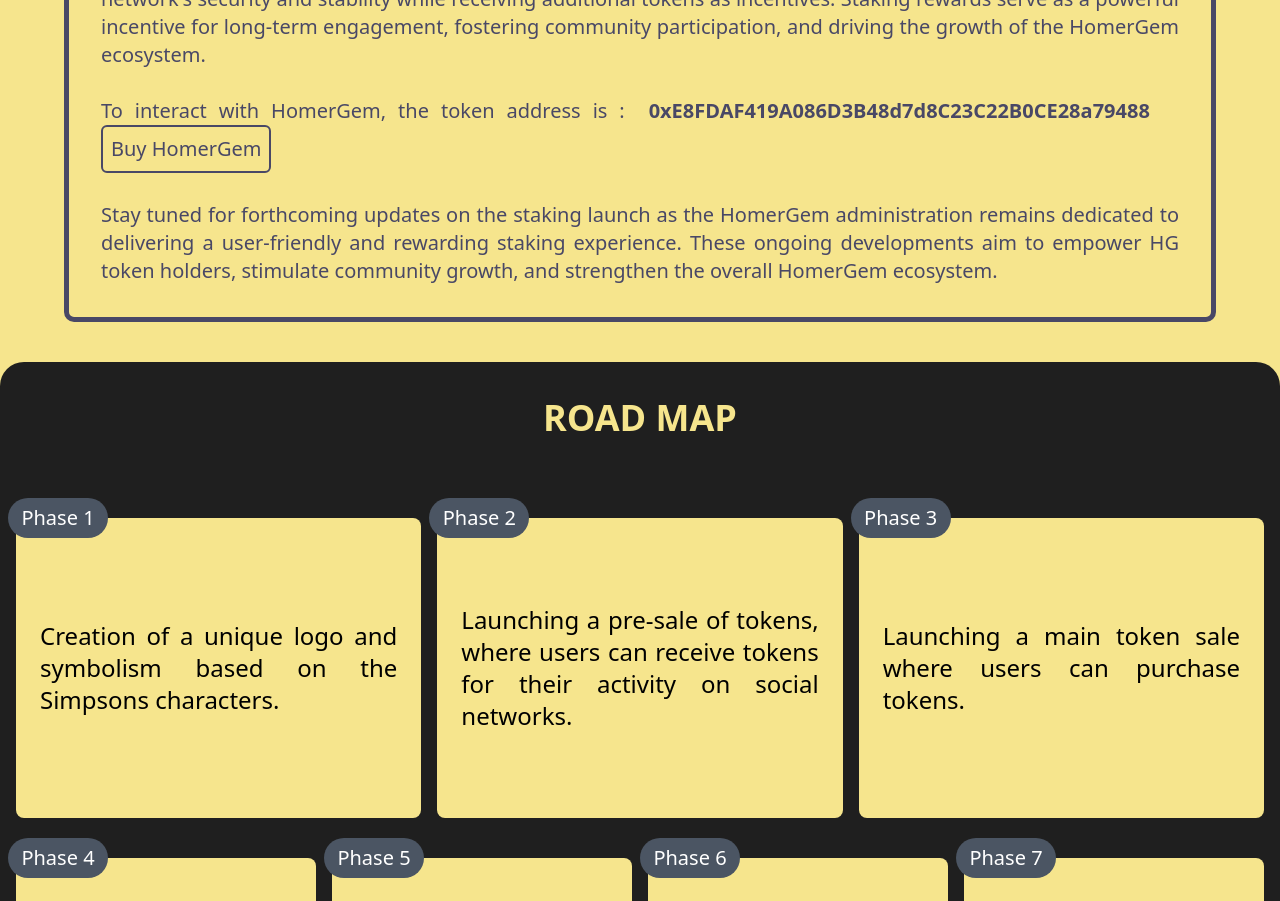
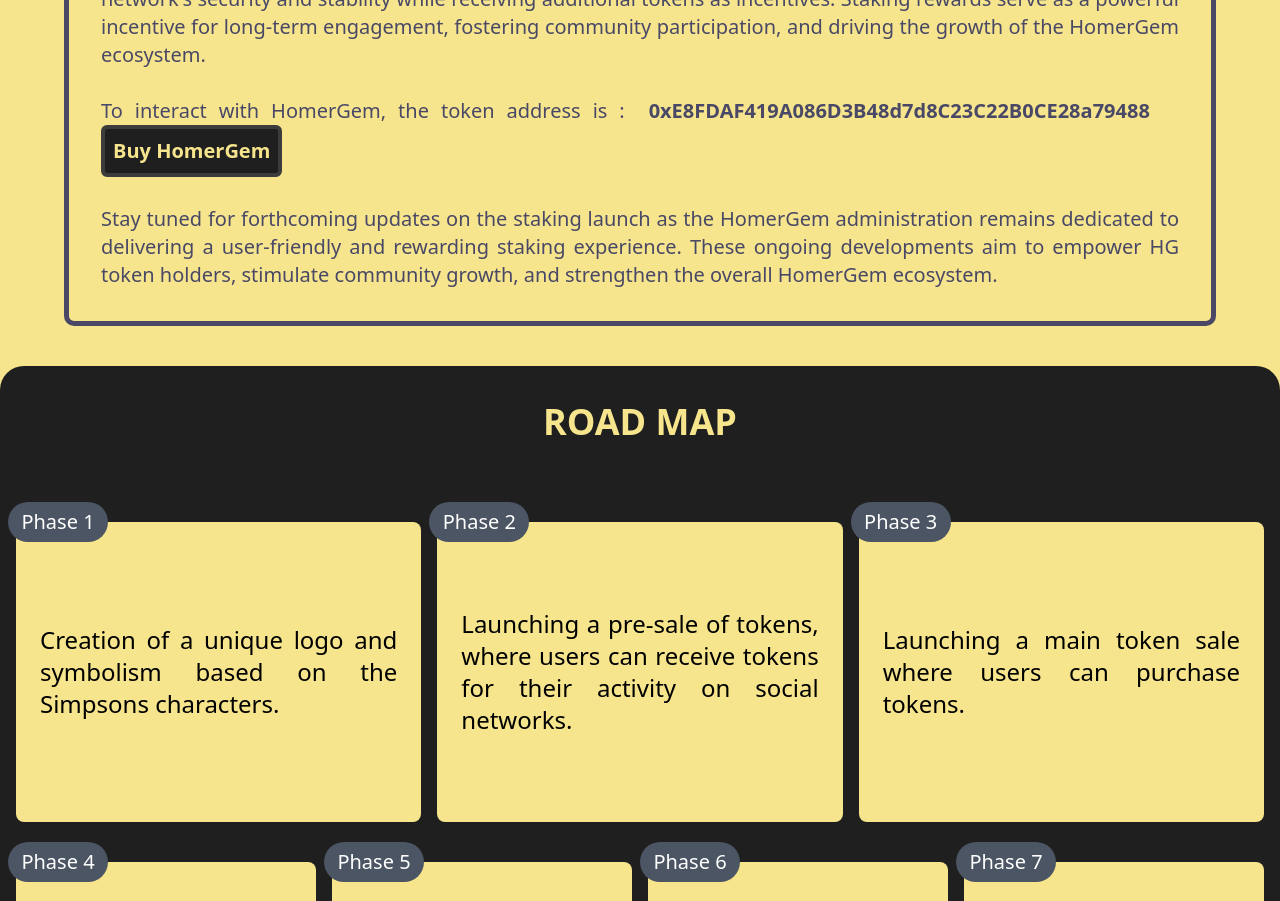
Before and after one commit to Rex1262/WebSiteHomerGem, a React (Vite) app: page / in a window 1280 px wide. Shown: the part 1380-2281 px from the top of the page. Built offline with nearby package versions, Linux system fonts and the light colour scheme.

Commit message:
button-ui updated

```diff
--- a/src/components/Content.jsx
+++ b/src/components/Content.jsx
@@ -91,7 +91,11 @@
               0xE8FDAF419A086D3B48d7d8C23C22B0CE28a79488
             </span>
             &nbsp;&nbsp;&nbsp;
-            <a href="https://pancakeswap.finance/swap"><span className="inline-block p-2 text-bold border-2 border-solid border-[#494866] rounded-md hover:bg-[#494866] hover:text-yellow-300  ">Buy HomerGem</span></a>
+            <a href="https://pancakeswap.finance/swap">
+              <span className="inline-block p-2 text-bold border-4 text-[#f6e58d] border-solid border-[#3c3c3c] rounded-md hover:text-[#1f1f1f] bg-[#1f1f1f] hover:bg-[#f6e58d] font-semibold">
+                Buy HomerGem
+              </span>
+            </a>
           </p>{" "}
           <br />
           <p>
```
